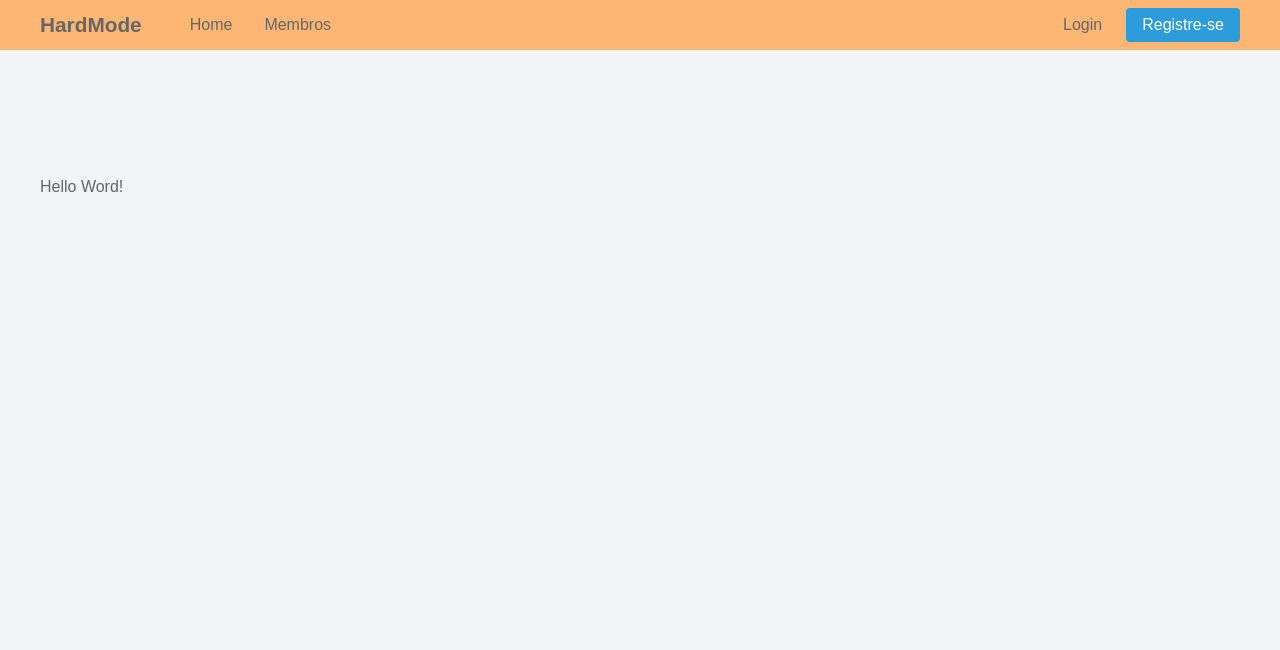
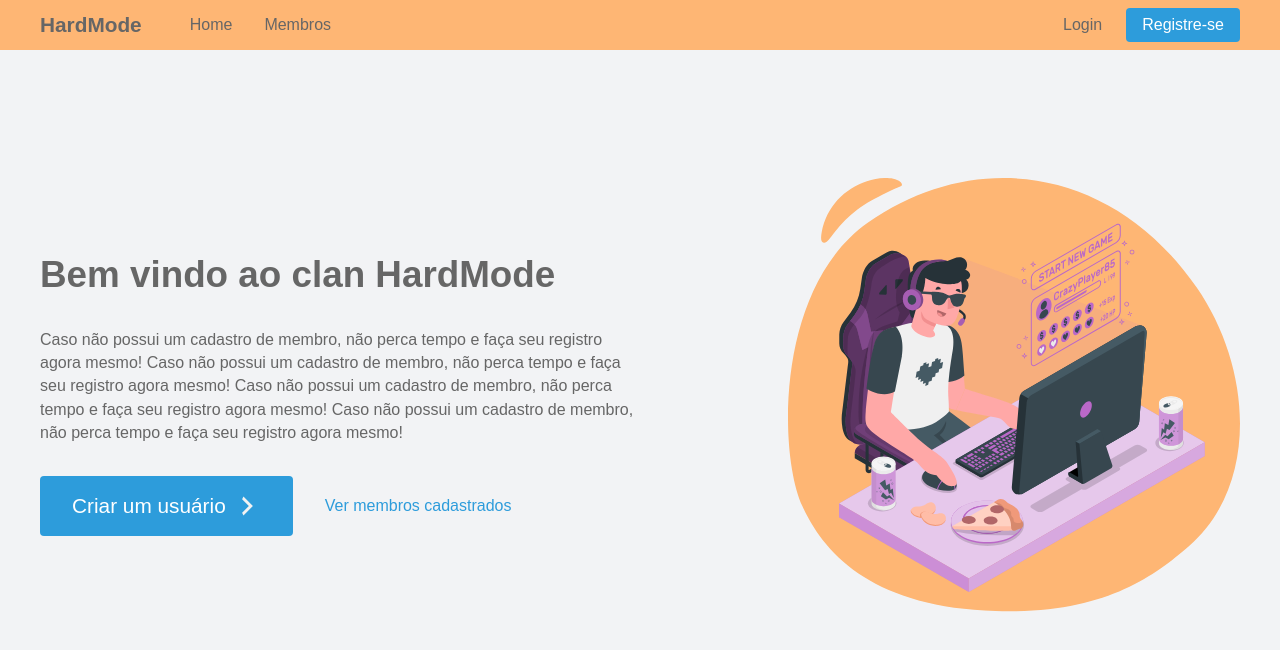
Before and after one commit to LopesDev/hardmode-frontend, a Next.js app: page / in a window 1280 px wide. Shown: the top 650 px of the page. Built offline with nearby package versions, Linux system fonts and the light colour scheme.

Commit message:
Finish wellcome section

```diff
--- a/src/components/header/styled.ts
+++ b/src/components/header/styled.ts
@@ -24,8 +24,11 @@ const RoutesList = styled.ul`
 const MenuItem = styled.li`
     margin: 0px ${({theme}) => theme.spacing(1)};
     padding: ${({theme}) => theme.spacing(1)};
+
     color: ${({theme}) => theme.pallet.text};
+
     font-size: 1rem;
+    font-weight: 500;
 `;
 
 const LogoWraper = styled.div`
@@ -37,6 +40,7 @@ const LogoWraper = styled.div`
     h3 {
         font-size: 1.3rem;
         user-select: none;
+        font-family: ${({theme}) => theme.typografy.title.fontFamily};
     }
 `;
 
--- a/src/container/wellcome-section/index.tsx
+++ b/src/container/wellcome-section/index.tsx
@@ -1,9 +1,37 @@
-import { WellcomeSection } from './styled';
+import {
+    WellcomeSection, SVGWrapper, WellcomeBox, BoxFooter, AnchorWithIcon, Anchor
+} from './styled';
 
 function WellcomeSectionContainer() {
     return (
         <WellcomeSection>
-            <p>Hello Word!</p>
+
+            <WellcomeBox>
+                <h3>Bem vindo ao clan HardMode</h3>
+
+                <p>
+                    Caso não possui um cadastro de membro, não perca tempo e faça seu registro agora mesmo!
+                    Caso não possui um cadastro de membro, não perca tempo e faça seu registro agora mesmo!
+                    Caso não possui um cadastro de membro, não perca tempo e faça seu registro agora mesmo!
+                    Caso não possui um cadastro de membro, não perca tempo e faça seu registro agora mesmo!
+                </p>
+
+                <BoxFooter>
+                    <AnchorWithIcon>
+                        <span>Criar um usuário</span>
+                        <img src="/icons/dashicons_arrow-right-alt2.svg" alt="Go to register" />
+                    </AnchorWithIcon>
+
+                    <Anchor>
+                        Ver membros cadastrados
+                    </Anchor>
+                </BoxFooter>
+            </WellcomeBox>
+
+            <SVGWrapper>
+                <img src="/img/wellcome-player.svg" alt="Wellcome player" />
+            </SVGWrapper>
+
         </WellcomeSection>
     );
 }
--- a/src/container/wellcome-section/styled.ts
+++ b/src/container/wellcome-section/styled.ts
@@ -1,10 +1,74 @@
 import styled from 'styled-components';
 
 const WellcomeSection = styled.section`
+    display: flex;
+    align-items: center;
+
     margin: 0px auto;
     padding: ${({theme}) => theme.spacing(16)} 0px;
 
     max-width: 1200px;
 `;
 
-export { WellcomeSection };
+const SVGWrapper = styled.div`
+    display: flex;
+    justify-content: flex-end;
+
+    flex: 1;
+`;
+
+const WellcomeBox = styled.div`
+    display: flex;
+    flex-direction: column;
+    align-items: flex-start;
+
+    flex: 1;
+
+    h3 {
+        font-size: 2.3rem;
+        margin-bottom: ${({theme}) => theme.spacing(4)};
+        font-family: ${({theme}) => theme.typografy.title.fontFamily};
+    }
+
+    p {
+        line-height: 23.35px;
+        font-size: 1rem;
+        margin-bottom: ${({theme}) => theme.spacing(4)};
+    }
+`;
+
+const BoxFooter = styled.footer`
+    width: 100%;
+
+    display: flex;
+    align-items: center;
+`;
+
+const AnchorWithIcon = styled.a`
+    display: flex;
+    justify-content: flex-start;
+    align-items: center;
+
+    background: ${({theme}) => theme.pallet.link};
+
+    padding: ${({theme}) => `${theme.spacing(2)} ${theme.spacing(4)}`};
+    margin-right: ${({theme}) => theme.spacing(4)};
+    border-radius: ${({theme}) => theme.spacing(.5)};
+
+    span {
+        color: ${({theme}) => theme.pallet.white};
+        font-size: 1.3rem;
+    }
+
+    img {
+        padding-left: ${({theme}) => theme.spacing(1)};
+    }
+`;
+
+const Anchor = styled.a`
+    color: ${({theme}) => theme.pallet.link};
+`;
+
+export {
+    WellcomeSection, WellcomeBox, SVGWrapper, BoxFooter, AnchorWithIcon, Anchor
+};
--- a/src/layout/GlobalStyles.ts
+++ b/src/layout/GlobalStyles.ts
@@ -20,7 +20,7 @@ const GlobalStyle = createGlobalStyle`
     }
 
     body, input, textarea, button {
-        font: 400 1rem 'Inter', sans-serif;
+        font: 400 1rem ${({theme}) => theme.typografy.text.fontFamily};
     }
 
     body {
--- a/src/layout/Theme.ts
+++ b/src/layout/Theme.ts
@@ -21,12 +21,12 @@ const theme:DefaultTheme = {
 
     typografy: {
         title: {
-            fontFamily: '\'Montserrat\', sans-serif',
+            fontFamily: "'Montserrat', sans-serif",
             medium: 500,
             bold: 600,
         },
         text: {
-            fontFamily: '\'Poppins\', sans-serif',
+            fontFamily: "'Poppins', sans-serif",
             light: 300,
             regular: 400,
             medium: 500,
```
Also changed, not shown: public/icons/dashicons_arrow-right-alt2.svg (added), public/img/wellcome-player.svg (added).
